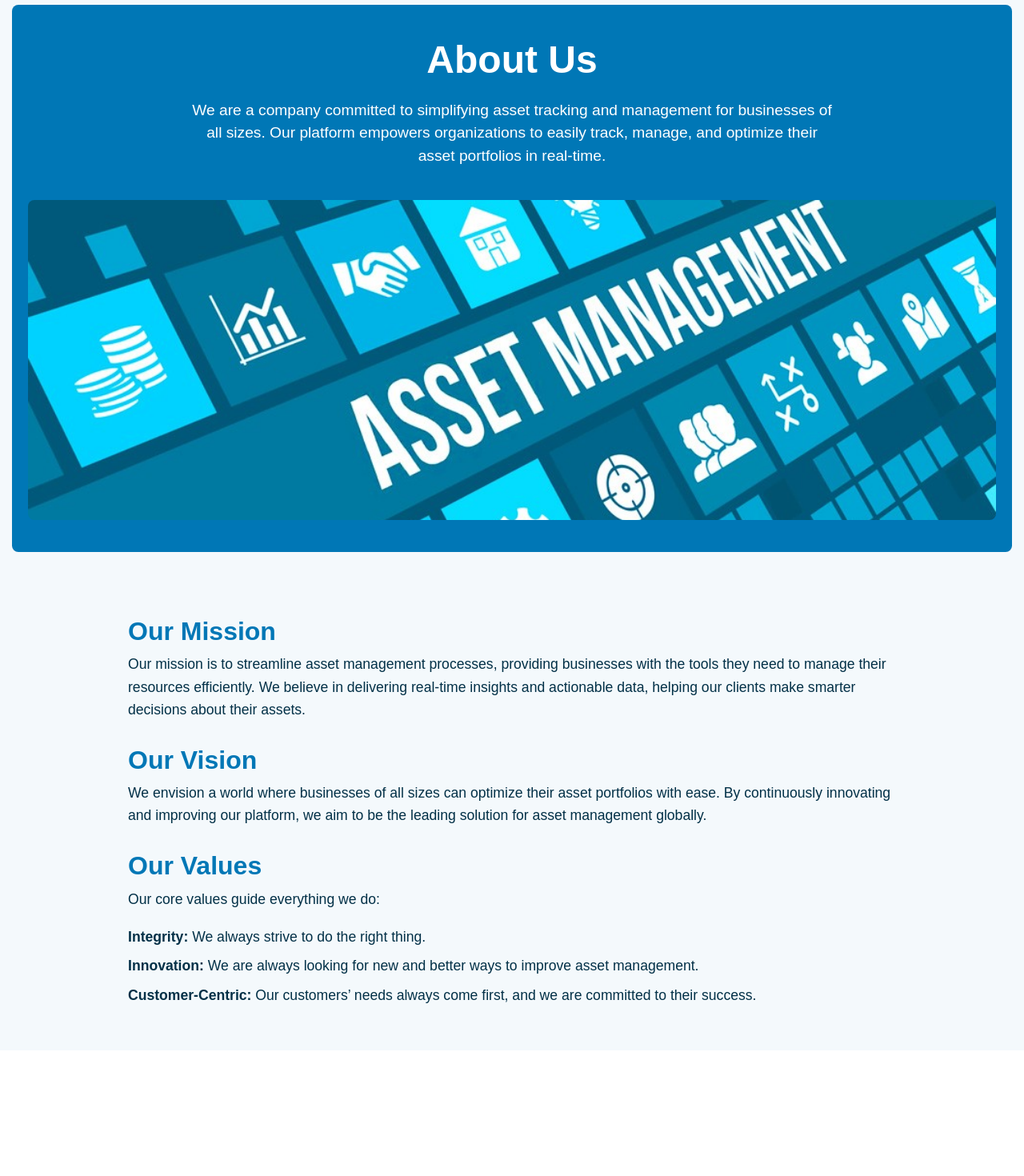
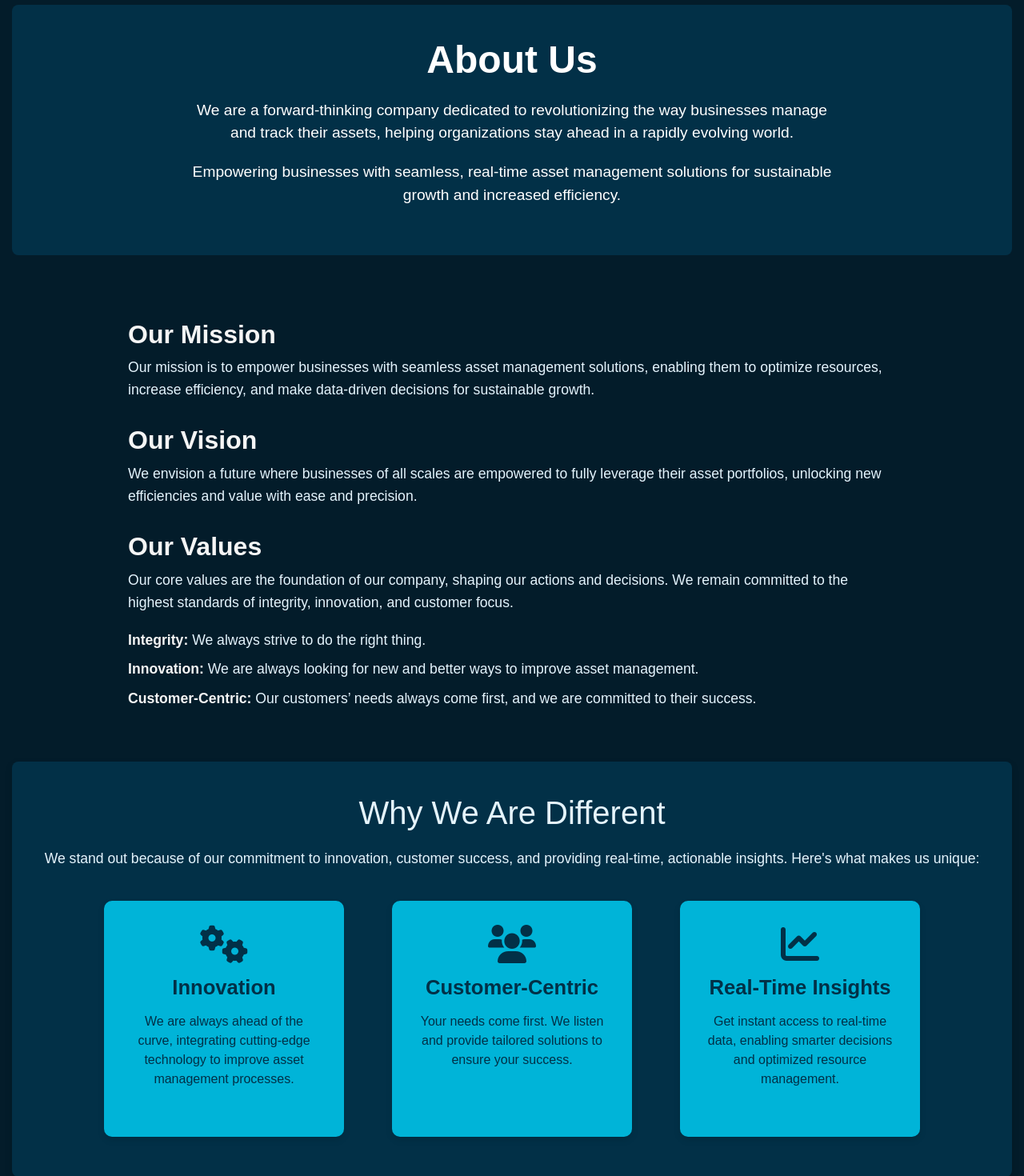
Before and after one commit to abdiqafar-ai/Asset-inventory-Management--projects, a React (Create React App) app in the folder frontend/: page /about in a window 1280 px wide. Shown: the part 80-1550 px from the top of the page at 80% size. Before the commit the page ends 1393 px from the top, so only its background shows below. Built offline with nearby package versions, Linux system fonts and the light colour scheme.

Commit message:
Updated Aboutpage with better ui design

```diff
--- a/frontend/src/App.js
+++ b/frontend/src/App.js
@@ -4,7 +4,6 @@ import { Provider } from 'react-redux';
 import { store } from './store'; // Ensure your Redux store is set up correctly
 import NavbarComponent from './components/Navbar'; // The Navbar component
 import AssetList from './components/AssetList'; // Import other page components
-import Login from './components/Login'; // Login page component
 import SignUp from './components/SignUp'; // Sign-up page component
 import AboutUs from './components/AboutUs';
 import 'bootstrap/dist/css/bootstrap.min.css';
@@ -18,7 +17,6 @@ const App = () => {
         <Routes>
           <Route path="/" element={<HomePage />} />
           <Route path="/assets" element={<AssetList />} />
-          <Route path="/login" element={<Login />} />
           <Route path="/signup" element={<SignUp />} />
           <Route path="/about" element={<AboutUs />} />
         </Routes>
--- a/frontend/src/components/AboutUs.css
+++ b/frontend/src/components/AboutUs.css
@@ -1,8 +1,8 @@
-/* General Styles */
+/* General container */
 .about-us-container {
   font-family: 'Arial', sans-serif;
-    background-color: #f4f9fc; /* Light background color */
-    color: #023047;  /* Darker text color for better contrast */
+  background-color: #031C2A;
+  color: #E5F4FD;
   padding: 20px 15px;
 }
 
@@ -10,8 +10,8 @@
 .about-us-header {
   text-align: center;
   padding: 40px 20px;
-    background-color: #0077b6; /* Primary color */
-    color: #ffffff; /* White text */
+  background-color: #023047; /* Primary color */
+  color: white; /* White text */
   border-radius: 8px;
   margin-bottom: 30px;
 }
@@ -28,16 +28,6 @@
   font-weight: 400;
 }
 
-  /* Image Styling */
-  .about-us-image {
-    width: 100%;
-    height: auto;
-    max-height: 400px; /* Adjust image height */
-    object-fit: cover;
-    border-radius: 8px;
-    margin-top: 20px;
-  }
-
 /* About Us Content */
 .about-us-content {
   max-width: 1000px;
@@ -47,7 +37,7 @@
 
 .about-us-content h2 {
   font-size: 2rem;
-    color: #0077b6;  /* Use primary color */
+  color: whitesmoke;
   margin-top: 30px;
   font-weight: bold;
 }
@@ -70,22 +60,76 @@
 }
 
 .about-us-content ul li strong {
-    color: #023047;
+  color: whitesmoke;
 }
 
-  /* Button-like links for consistency */
-  .about-us-content a {
-    display: inline-block;
-    padding: 10px 20px;
-    background-color: #fb8500; /* A complementary color */
-    color: #fff;
-    text-decoration: none;
-    font-weight: bold;
-    border-radius: 5px;
-    margin-top: 20px;
-    transition: background-color 0.3s ease;
+/* Why We Are Different Section */
+.why-we-are-different {
+  background-color: #023047;
+  padding: 40px 20px;
+  border-radius: 8px;
+  margin-top: 30px;
+  text-align: center;
+  box-shadow: 0 4px 10px rgba(0, 0, 0, 0.15); /* Soft shadow for depth */
 }
 
-  .about-us-content a:hover {
-    background-color: #023047; /* Darker shade on hover */
+.why-we-are-different h2 {
+  font-size: 2.5rem;
+  color: #E5F4FD;
+  margin-bottom: 20px;
 }
+
+.why-we-are-different p {
+  font-size: 1.1rem;
+  color: #E5F4FD;
+  margin-bottom: 30px;
+}
+
+.difference-box {
+  display: flex;
+  justify-content: center;
+  gap: 40px;
+  flex-wrap: wrap;
+}
+
+.difference-item {
+  background-color: #00B4D8;
+  padding: 30px;
+  border-radius: 10px;
+  max-width: 300px;
+  text-align: center;
+  box-shadow: 0px 4px 8px rgba(0, 0, 0, 0.1); /* Subtle shadow */
+  transition: transform 0.3s ease, box-shadow 0.3s ease;
+  margin: 10px;
+}
+
+.difference-item:hover {
+  transform: translateY(-10px); /* Hover effect */
+  box-shadow: 0px 8px 15px rgba(0, 0, 0, 0.2); /* Slightly stronger shadow on hover */
+}
+
+.difference-logo {
+  color: #023047;
+  margin-bottom: 15px;
+}
+
+.difference-item h3 {
+  font-size: 1.6rem;
+  color: #023047;
+  margin-bottom: 15px;
+  font-weight: bold;
+}
+
+.difference-item p {
+  font-size: 1rem;
+  color: #023047;
+  line-height: 1.5;
+}
+
+/* Responsive design */
+@media (max-width: 768px) {
+  .difference-box {
+    flex-direction: column;
+    align-items: center;
+  }
+}
--- a/frontend/src/components/AboutUs.js
+++ b/frontend/src/components/AboutUs.js
@@ -1,38 +1,59 @@
 import React from 'react';
-import './AboutUs.css';  // Optional: Create a CSS file to style the About Us page
+import './AboutUs.css';
 
 const AboutUs = () => {
   return (
     <div className="about-us-container">
-      {/* About Us Header with Image */}
+      {/* About Us Header */}
       <section className="about-us-header">
         <h1>About Us</h1>
-        <p>We are a company committed to simplifying asset tracking and management for businesses of all sizes. Our platform empowers organizations to easily track, manage, and optimize their asset portfolios in real-time.</p>
-
-        {/* Add a background image or just an image */}
-        <img
-          src="/Manage.jpeg" // Corrected path
-          alt="Company Overview"
-          className="about-us-image"
-        />
+        <p>We are a forward-thinking company dedicated to revolutionizing the way businesses manage and track their assets, helping organizations stay ahead in a rapidly evolving world.</p>
+        <p className="about-us-subheading">Empowering businesses with seamless, real-time asset management solutions for sustainable growth and increased efficiency.</p>
       </section>
 
       {/* About Us Content */}
       <section className="about-us-content">
         <h2>Our Mission</h2>
-        <p>Our mission is to streamline asset management processes, providing businesses with the tools they need to manage their resources efficiently. We believe in delivering real-time insights and actionable data, helping our clients make smarter decisions about their assets.</p>
+        <p>Our mission is to empower businesses with seamless asset management solutions, enabling them to optimize resources, increase efficiency, and make data-driven decisions for sustainable growth.</p>
 
         <h2>Our Vision</h2>
-        <p>We envision a world where businesses of all sizes can optimize their asset portfolios with ease. By continuously innovating and improving our platform, we aim to be the leading solution for asset management globally.</p>
+        <p>We envision a future where businesses of all scales are empowered to fully leverage their asset portfolios, unlocking new efficiencies and value with ease and precision.</p>
 
         <h2>Our Values</h2>
-        <p>Our core values guide everything we do:</p>
+        <p>Our core values are the foundation of our company, shaping our actions and decisions. We remain committed to the highest standards of integrity, innovation, and customer focus.</p>
         <ul>
           <li><strong>Integrity:</strong> We always strive to do the right thing.</li>
           <li><strong>Innovation:</strong> We are always looking for new and better ways to improve asset management.</li>
           <li><strong>Customer-Centric:</strong> Our customers’ needs always come first, and we are committed to their success.</li>
         </ul>
       </section>
+
+      {/* Why We Are Different Section */}
+      <section className="why-we-are-different">
+        <h2>Why We Are Different</h2>
+        <p>We stand out because of our commitment to innovation, customer success, and providing real-time, actionable insights. Here's what makes us unique:</p>
+
+        <div className="difference-box">
+          <div className="difference-item">
+            <i className="fas fa-cogs fa-3x difference-logo"></i> {/* Gear icon for Innovation */}
+            <h3>Innovation</h3>
+            <p>We are always ahead of the curve, integrating cutting-edge technology to improve asset management processes.</p>
+          </div>
+
+          <div className="difference-item">
+            <i className="fas fa-users fa-3x difference-logo"></i> {/* Users icon for Customer-Centric */}
+            <h3>Customer-Centric</h3>
+            <p>Your needs come first. We listen and provide tailored solutions to ensure your success.</p>
+          </div>
+
+          <div className="difference-item">
+            <i className="fas fa-chart-line fa-3x difference-logo"></i> {/* Chart icon for Real-Time Insights */}
+            <h3>Real-Time Insights</h3>
+            <p>Get instant access to real-time data, enabling smarter decisions and optimized resource management.</p>
+          </div>
+        </div>
+      </section>
+
     </div>
   );
 };
```
Lines whose indentation alone changed are shown as unchanged.
